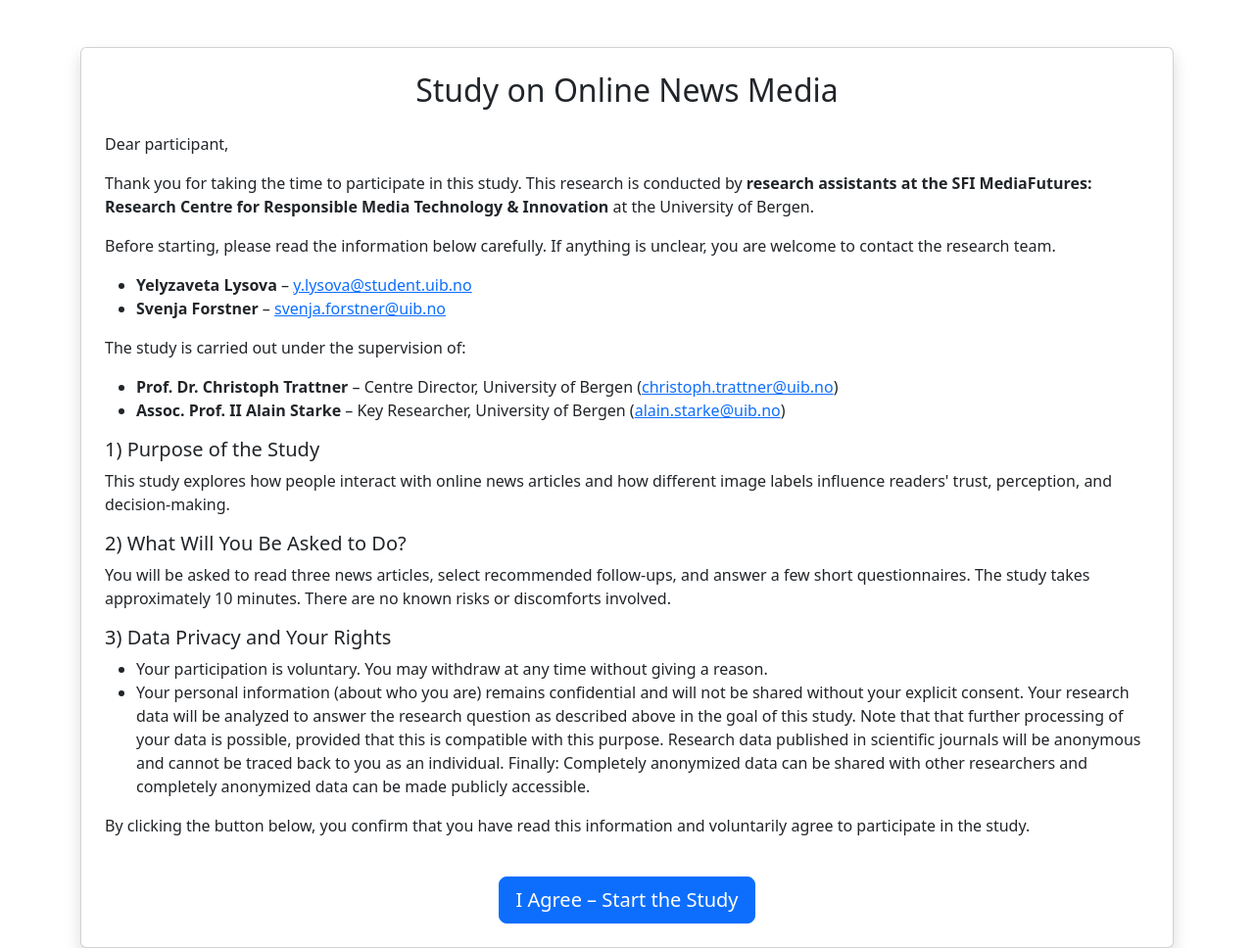
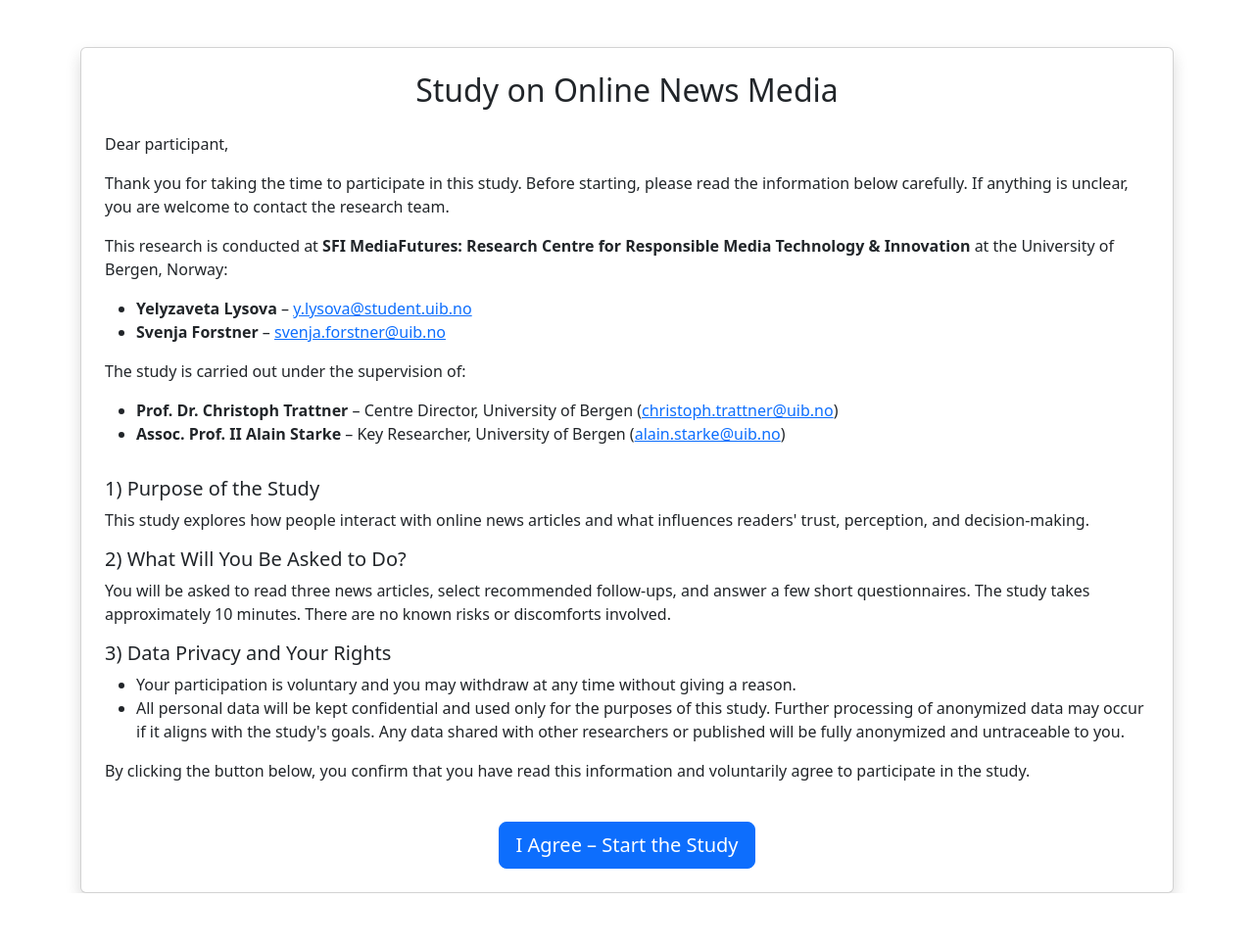
Before and after one commit to YelyzavetaLysova/Label_Study_Prototype, a Flask app: page / in a window 1280 px wide. Shown: the whole page at 98% size. After the commit the page ends 912 px from the top, so only its background shows below. Run offline with Flask 3, Linux system fonts and the light colour scheme; some libraries are stand-ins or nearby versions.

Commit message:
Reapply "landing page text updated"
This reverts commit 65a9c927065ba592cea665fafb918b1c5820dcd3.

```diff
--- a/templates/landing.html
+++ b/templates/landing.html
@@ -10,11 +10,9 @@
         <h2 class="text-center mb-4">Study on Online News Media</h2>
 
         <p>Dear participant,</p>
-        <p>Thank you for taking the time to participate in this study. This research is conducted by <strong>research assistants at the SFI MediaFutures: Research Centre for Responsible Media Technology & Innovation</strong> at the University of Bergen.</p>
+        <p>Thank you for taking the time to participate in this study. Before starting, please read the information below carefully. If anything is unclear, you are welcome to contact the research team.</p>
 
-
-
-        <p>Before starting, please read the information below carefully. If anything is unclear, you are welcome to contact the research team.</p>
+        <p>This research is conducted at <strong>SFI MediaFutures: Research Centre for Responsible Media Technology & Innovation</strong> at the University of Bergen, Norway:</p>
         <ul>
             <li><strong>Yelyzaveta Lysova</strong> – <a href="mailto:y.lysova@student.uib.no">y.lysova@student.uib.no</a></li>
             <li><strong>Svenja Forstner</strong> – <a href="mailto:svenja.forstner@uib.no">svenja.forstner@uib.no</a></li>
@@ -24,8 +22,9 @@
             <li><strong>Prof. Dr. Christoph Trattner</strong> – Centre Director, University of Bergen (<a href="mailto:christoph.trattner@uib.no">christoph.trattner@uib.no</a>)</li>
             <li><strong>Assoc. Prof. II Alain Starke</strong> – Key Researcher, University of Bergen (<a href="mailto:alain.starke@uib.no">alain.starke@uib.no</a>)</li>
         </ul>
+        <p></p>
         <h5>1) Purpose of the Study</h5>
-        <p>This study explores how people interact with online news articles and how different image labels influence readers'
+        <p>This study explores how people interact with online news articles and what influences readers'
             trust, perception, and decision-making.</p>
 
         <h5>2) What Will You Be Asked to Do?</h5>
@@ -34,13 +33,8 @@
 
         <h5>3) Data Privacy and Your Rights</h5>
         <ul>
-            <li>Your participation is voluntary. You may withdraw at any time without giving a reason.</li>
-            <li>Your personal information (about who you are) remains confidential and will not be shared without your explicit
-                consent. Your research data will be analyzed to answer the research question as described above in the goal of
-                this study. Note that that further processing of your data is possible, provided that this is compatible with
-                this purpose. Research data published in scientific journals will be anonymous and cannot be traced back to you
-                as an individual. Finally: Completely anonymized data can be shared with other researchers and completely
-                anonymized data can be made publicly accessible.</li>
+            <li>Your participation is voluntary and you may withdraw at any time without giving a reason.</li>
+            <li>All personal data will be kept confidential and used only for the purposes of this study. Further processing of anonymized data may occur if it aligns with the study's goals. Any data shared with other researchers or published will be fully anonymized and untraceable to you.
         </ul>
         <p>By clicking the button below, you confirm that you have read this information and voluntarily agree to participate
             in the study.</p>
```
